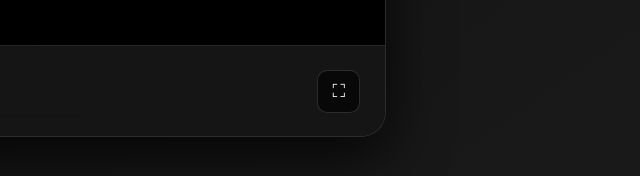
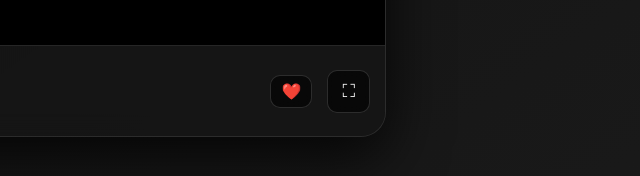
Before and after one commit to Pax0102/Ragdoll-Archers, a plain HTML site: page index.html in a window 1280 px wide. Shown: the part 616-792 px from the top of the page, 462-1102 px from the left. Drawn offline with Linux system fonts and the light colour scheme.

Commit message:
Update index.html

```diff
--- a/index.html
+++ b/index.html
@@ -13,6 +13,7 @@ body{
   overflow:hidden;
 }
 
+/* MENU */
 .menu{
   position:fixed;
   top:15px;
@@ -63,6 +64,7 @@ body{
   opacity:1;
 }
 
+/* CONTAINER */
 .game-container{
   height:100vh;
   display:flex;
@@ -70,6 +72,7 @@ body{
   padding-left:40px;
 }
 
+/* CAIXA DO JOGO */
 .game-box{
   width:65%;
   height:88vh;
@@ -83,6 +86,7 @@ body{
   flex-direction:column;
 }
 
+/* IFRAME */
 .game-frame{
   flex:1;
   width:100%;
@@ -90,6 +94,7 @@ body{
   background:black;
 }
 
+/* BARRA INFERIOR */
 .game-info{
   display:flex;
   align-items:center;
@@ -118,6 +123,13 @@ body{
   font-weight:bold;
 }
 
+/* BOTÕES FULLSCREEN E FAVORITO */
+.button-group{
+  display:flex;
+  align-items:center;
+  gap:15px; /* distância entre os botões */
+}
+
 .fullscreen-btn{
   background:rgba(0,0,0,.6);
   border:1px solid rgba(255,255,255,.15);
@@ -128,10 +140,27 @@ body{
   font-size:18px;
   backdrop-filter:blur(10px);
   transition:.2s;
-  margin-right:10px;
 }
 .fullscreen-btn:hover{
   background:rgba(255,255,255,.2);
+}
+
+.favorite-btn{
+  background:rgba(0,0,0,.6);
+  border:1px solid rgba(255,255,255,.15);
+  color:white;
+  border-radius:10px;
+  padding:6px 10px;       /* menor que fullscreen */
+  font-size:16px;          /* menor que fullscreen */
+  cursor:pointer;
+  backdrop-filter:blur(10px);
+  transition:.2s;
+}
+.favorite-btn:hover{
+  background:rgba(255,255,255,.2);
+}
+.favorite-btn.favorited{
+  color:#f87171; /* vermelho quando favoritado */
 }
 </style>
 </head>
@@ -158,7 +187,6 @@ body{
 </div>
 
 <div class="game-container">
-
   <div class="game-box">
 
     <iframe
@@ -173,11 +201,15 @@ body{
         <img src="https://cdn.jsdelivr.net/gh/mathlesson/mathlesson.github.io/img/ragdoll-archers.jpg">
         <div class="game-title">Ragdoll Archers</div>
       </div>
-      <button class="fullscreen-btn" onclick="fullscreenGame()">⛶</button>
+
+      <div class="button-group">
+        <button class="favorite-btn" id="favoriteBtn" onclick="toggleFavorite()">❤️</button>
+        <button class="fullscreen-btn" onclick="fullscreenGame()">⛶</button>
+      </div>
+
     </div>
 
   </div>
-
 </div>
 
 <script>
@@ -191,6 +223,11 @@ function fullscreenGame(){
     iframe.msRequestFullscreen();
   }
 }
+
+function toggleFavorite(){
+  const btn = document.getElementById("favoriteBtn");
+  btn.classList.toggle("favorited");
+}
 </script>
 
 </body>
```
